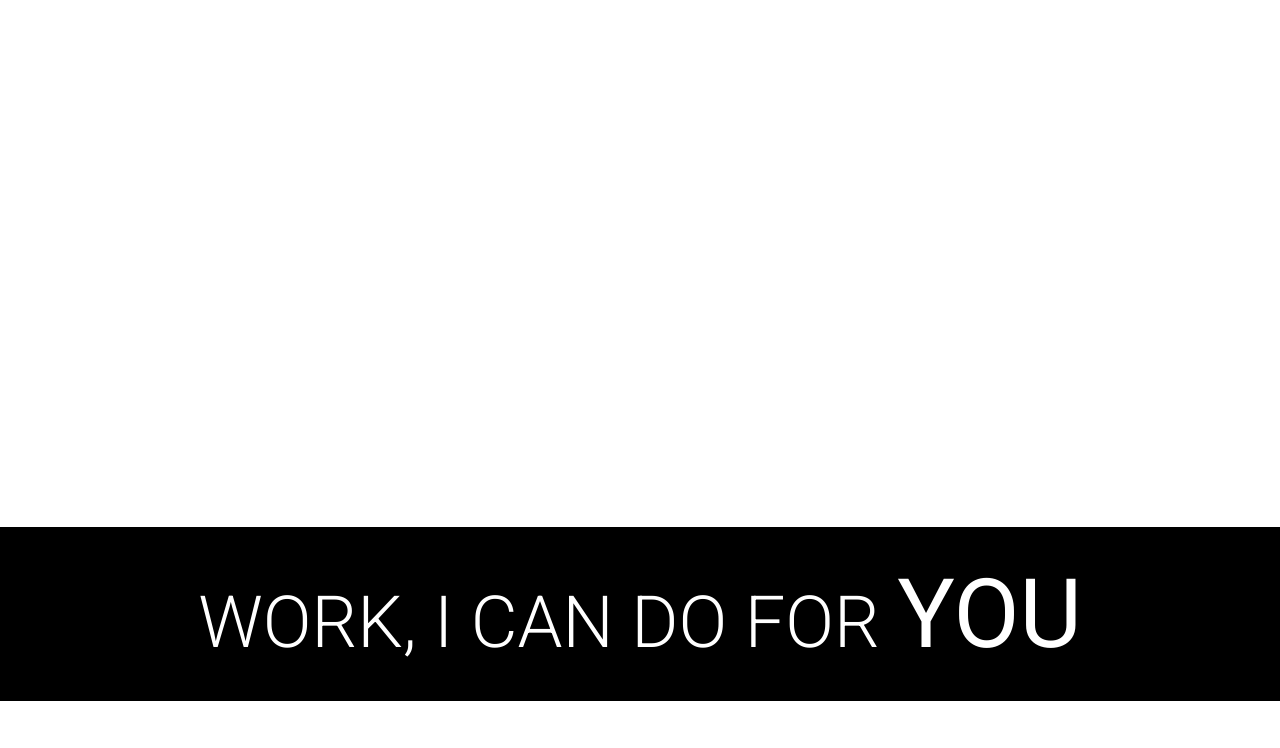
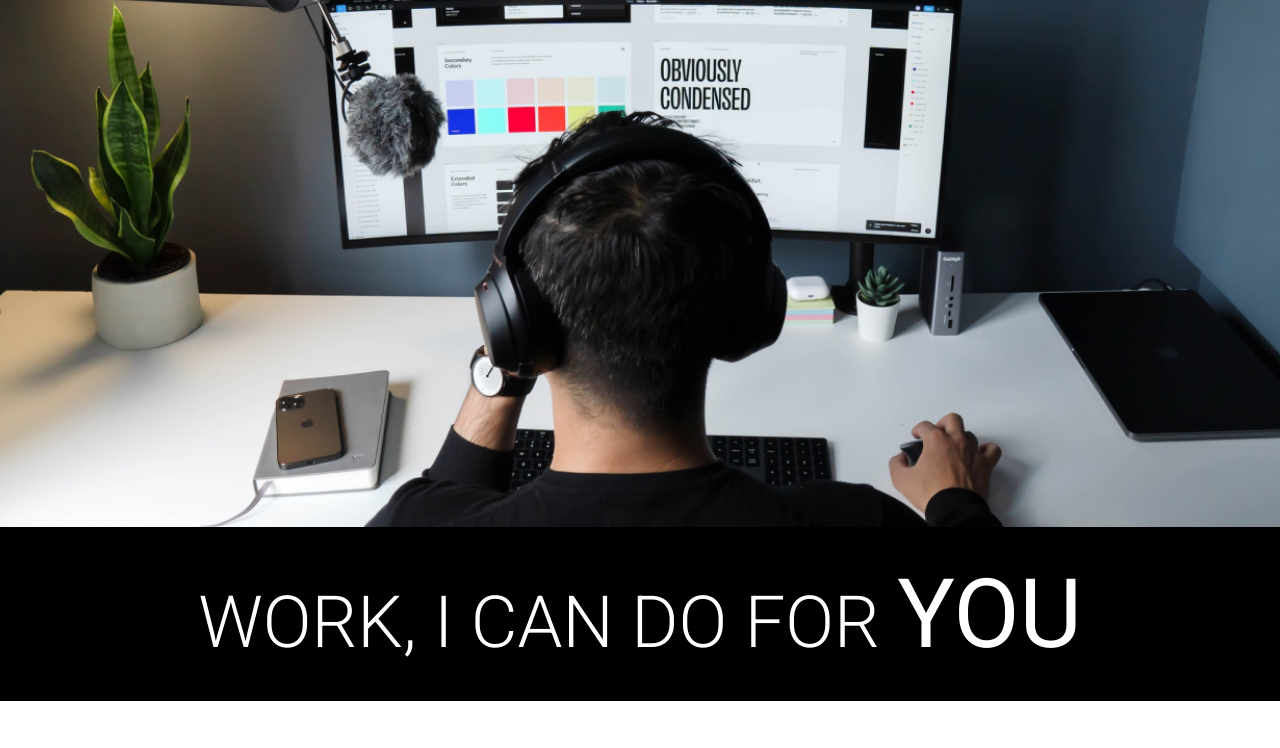
Before and after one commit to Vikas-Tandale/web-application-html-css, a plain HTML site: page index.html in a window 1280 px wide. Shown: the part 273-1021 px from the top of the page. Drawn offline with Linux system fonts and the light colour scheme.

Commit message:
Update style.css
backgraound image URL change

```diff
--- a/style.css
+++ b/style.css
@@ -13,7 +13,7 @@ body {
 }
 
 .hero_section {
-  background-image: url(images/developer.png);
+  background-image: url(/developer.png);
   min-height: 100vh;
   background-position: center;
   background-size: cover;
```
